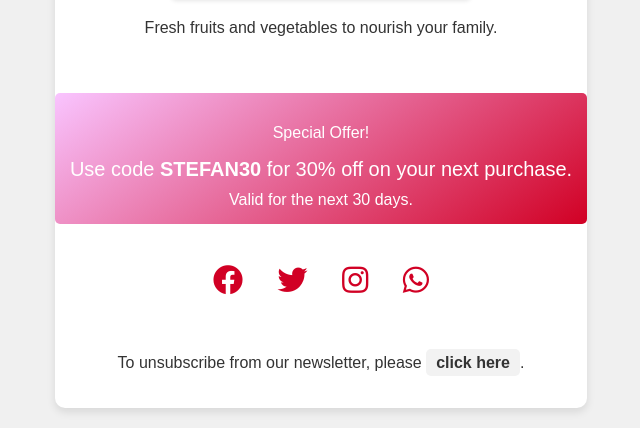
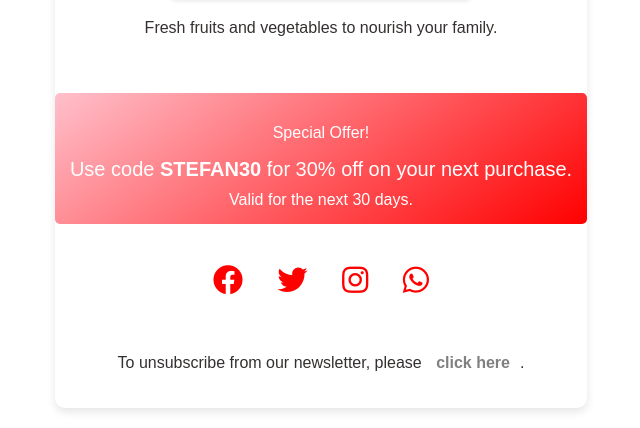
Before and after one commit to mattiasstjernstrom/agile-project, a Python web app: template templates/webshop_newsletter.html in a window 1280 px wide. Shown: the part 3374-3802 px from the top of the page, without its empty margins (319-959 px from the left). Run offline with Jinja, Linux system fonts and the light colour scheme; the template is opened without the code that fills it, so the values that code supplies are empty.

Commit message:
webshop_newsletter.html

```diff
--- a/templates/webshop_newsletter.html
+++ b/templates/webshop_newsletter.html
@@ -8,8 +8,8 @@
     <style>
         body {
             font-family: 'Arial', sans-serif;
-            background-color: #f0f0f0;
-            color: #333;
+            background-color: white ;
+            color: #343030;
             margin: 0;
             padding: 0;
             display: flex;
@@ -19,14 +19,14 @@
         .container {
             max-width: 100%;
             margin: 20px auto;
-            background: #ffffff;
+            background: white ;
             box-shadow: 0 4px 8px rgba(0, 0, 0, 0.1);
             border-radius: 10px;
             overflow: hidden;
         }
         h1, h2 {
             font-weight: 700;
-            color: #d10024;
+            color:red;
         }
         .section img {
             border-radius: 5px;
@@ -41,7 +41,8 @@
             text-align: center;
         }
         .coupon {
-            background: linear-gradient(145deg, #f9c4ff, #d10024);
+            background: linear-gradient(145deg, pink
+            , red);
             color: #fff;
             border-radius: 5px;
             margin: 20px 0;
@@ -53,7 +54,7 @@
         }
         .social-links a {
             margin: 0 15px;
-            color: #d10024;
+            color: red;
             font-size: 30px;
             transition: transform 0.3s ease;
         }
@@ -61,20 +62,20 @@
             transform: scale(1.2);
         }
         .unsubscribe a {
-            color: #333;
+            color: grey;
             font-weight: bold;
             text-decoration: none;
-            background-color: #f2f2f2;
+            background-color: white;
             padding: 5px 10px;
             border-radius: 5px;
             transition: background-color 0.3s ease;
         }
         .unsubscribe a:hover {
-            background-color: #e2e2e2;
+            background-color: white;
         }
         .thanks-message {
-            background-color: #d10024;
-            color: #ffffff;
+            background-color: red;
+            color: white;
             padding: 10px;
             font-size: 1.2em;
         }
```
